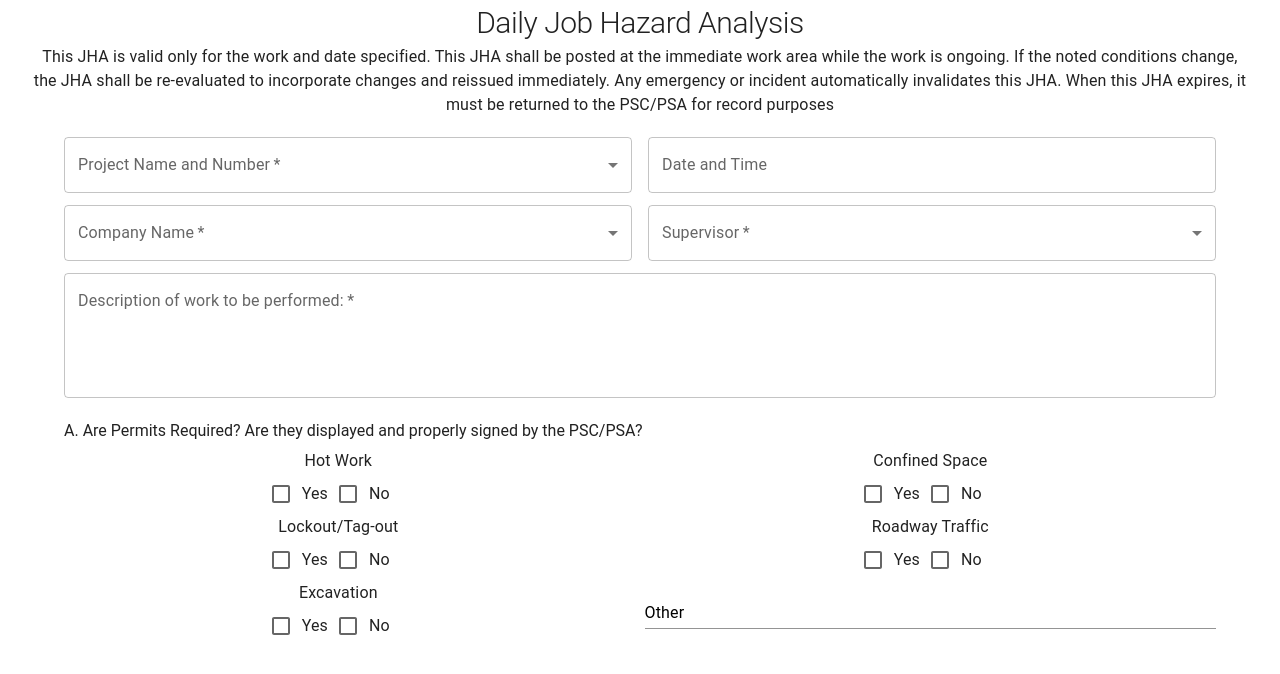
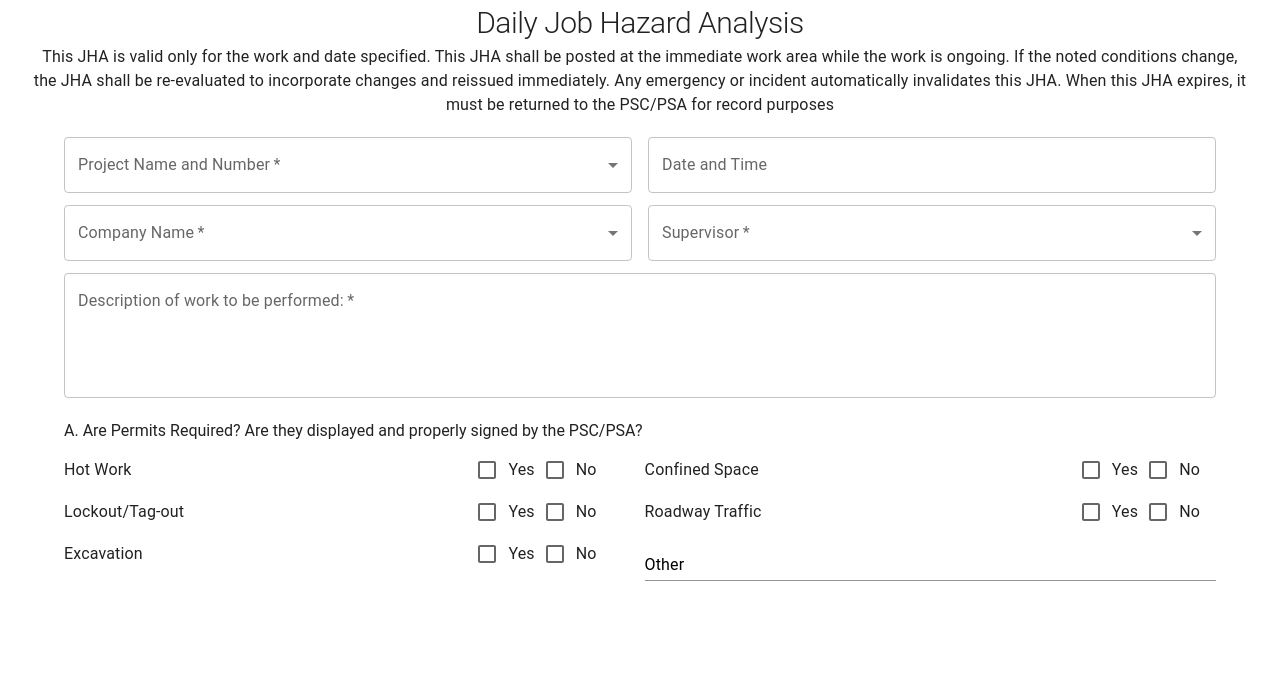
Before and after one commit to Trevor5008/jha-form-prototype, a Next.js app: page / in a window 1280 px wide. Shown: the top 674 px of the page. Built offline with nearby package versions, Linux system fonts and the light colour scheme.

Commit message:
Adjusted flex row in section A

```diff
--- a/app/components/SectionAOptions.jsx
+++ b/app/components/SectionAOptions.jsx
@@ -8,7 +8,7 @@ import {
 
 export default function CheckOptions({ option }) {
    return (
-      <FormGroup className="flex flex-nowrap flex-row items-center justify-between">
+      <FormGroup className="flex flex-nowrap items-center justify-between" sx={{ flexDirection: 'row'}}>
          <Typography
             variant="body1"
             display="flex"
```
